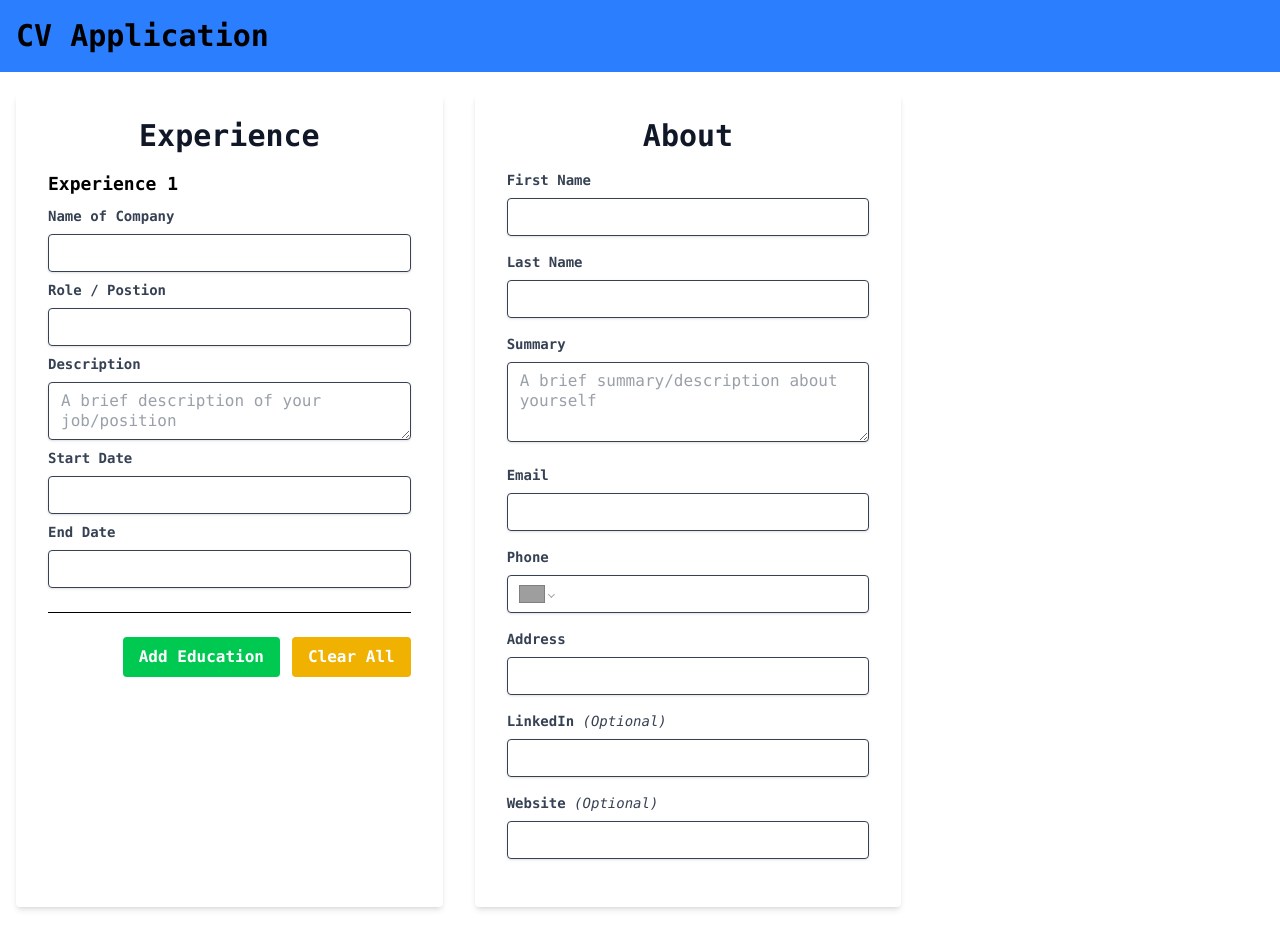
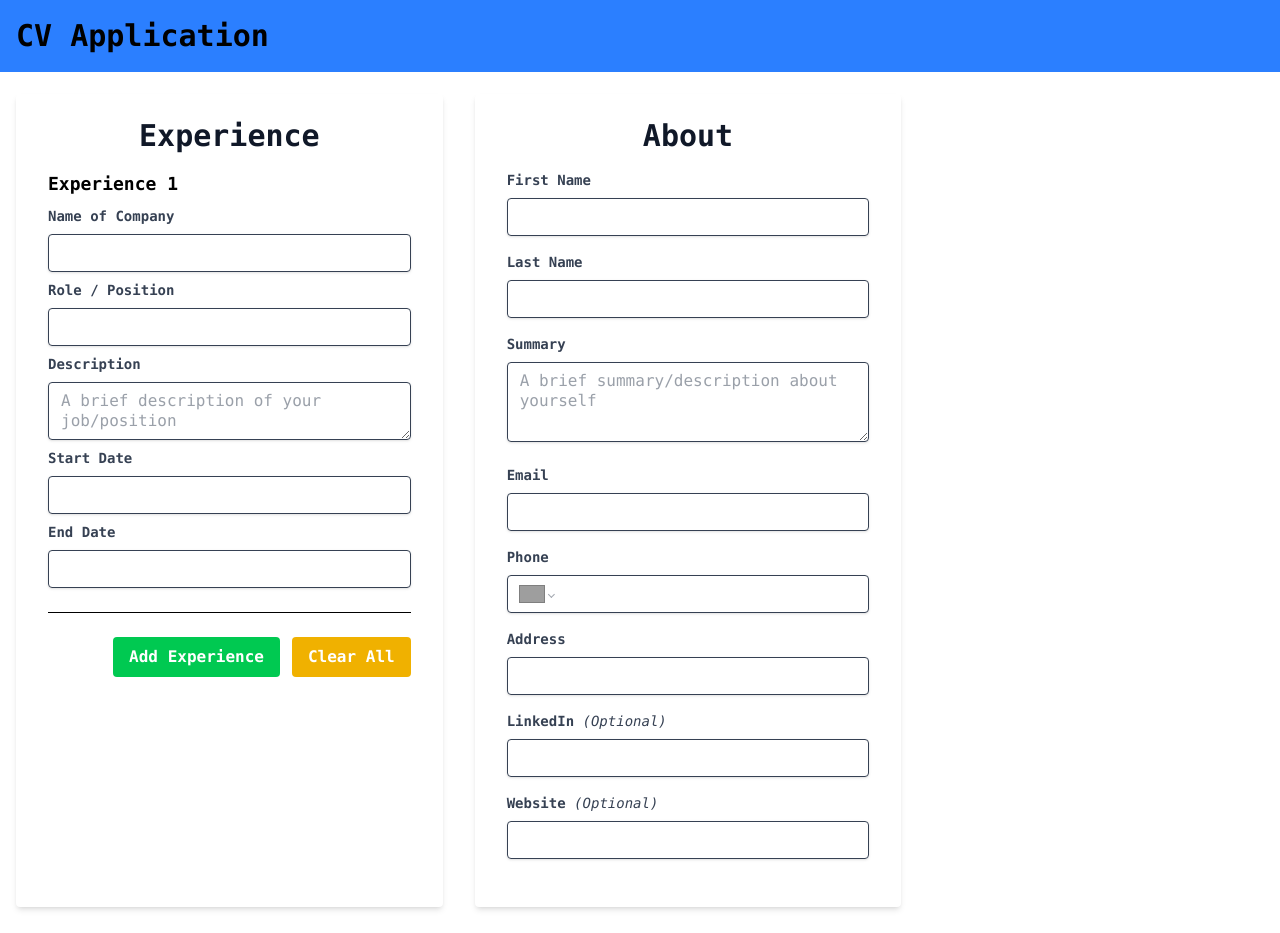
Before and after one commit to KwesitheDev/CV-Application, a React (Vite) app: page / in a window 1280 px wide. Built offline with nearby package versions, Linux system fonts and the light colour scheme; grey boxes are pictures that could not be loaded.

Commit message:
fixed setExperience, wrong handlers in inputs, and button label

```diff
--- a/src/components/Experience.jsx
+++ b/src/components/Experience.jsx
@@ -1,54 +1,65 @@
-import { useState } from "react"
+import { useState, useEffect } from "react";
 
 const Experience = ({ onChange }) => {
     const [experience, setExperience] = useState([
         {
-            nameOfCompany: '',
-            startDate: '',
-            endDate: '',
-            role: '',
-            description: '',
-        }
-    ])
+            nameOfCompany: "",
+            startDate: "",
+            endDate: "",
+            role: "",
+            description: "",
+        },
+    ]);
+
+    useEffect(() => {
+        onChange("experience", experience);
+    }, [experience]);
 
     const handleExperienceChange = (index, e) => {
-        const { name, value } = e.target
-        const updatedExperience = [...experience]
+        const { name, value } = e.target;
+        const updatedExperience = [...experience];
         updatedExperience[index][name] = value;
-        setExperience(updatedEducation)
-    }
+        setExperience(updatedExperience);
+    };
 
     const addExperience = () => {
         setExperience([
-            ...experience, {
-                nameOfCompany: '',
-                startDate: '',
-                endDate: '',
-                role: '',
-                description: '',
-            }
-        ])
-    }
+            ...experience,
+            {
+                nameOfCompany: "",
+                startDate: "",
+                endDate: "",
+                role: "",
+                description: "",
+            },
+        ]);
+    };
 
     const deleteExperience = (indexToRemove) => {
         const updatedExperience = experience.filter((_, index) => index !== indexToRemove);
-        setExperience(updatedExperience.length ? updatedExperience : [{
-            nameOfCompany: '',
-            startDate: '',
-            endDate: '',
-            role: '',
-            description: '',
-        }]);
+        setExperience(
+            updatedExperience.length
+                ? updatedExperience
+                : [
+                    {
+                        nameOfCompany: "",
+                        startDate: "",
+                        endDate: "",
+                        role: "",
+                        description: "",
+                    },
+                ]
+        );
     };
 
     const removeAllExperience = () => {
         setExperience([
             {
-                nameOfCompany: '',
-                startDate: '',
-                endDate: '',
-                role: '',
-                description: '',
+                nameOfCompany: "",
+                startDate: "",
+                endDate: "",
+                role: "",
+                description: "",
             },
         ]);
     };
@@ -58,7 +69,7 @@ const Experience = ({ onChange }) => {
             <h2 className="section-h2">Experience</h2>
 
             {experience.map((entry, index) => (
-                <div className="mb-6 border-b pb-4 ">
+                <div key={index} className="mb-6 border-b pb-4">
                     <div className="flex justify-between items-center mb-2">
                         <h3 className="text-lg font-semibold">Experience {index + 1}</h3>
                         {experience.length > 1 && (
@@ -71,65 +82,41 @@ const Experience = ({ onChange }) => {
                             </button>
                         )}
                     </div>
-                    <div className="flex flex-col mb-2">
-                        <label className="label" htmlFor={`nameOfCompany-${index}`}>Name of Company</label>
-                        <input
-                            className="input"
-                            id={`nameOfCompany-${index}`}
-                            name="nameOfCompany"
-                            type="text"
-                            value={entry.nameOfCompany}
-                            onChange={(e) => handleInputChange(index, e)}
-                        />
-                    </div>
 
-                    <div className="flex flex-col mb-2">
-                        <label className="label" htmlFor={`role-${index}`}>Role / Postion</label>
-                        <input
-                            className="input"
-                            id={`role-${index}`}
-                            name="role"
-                            type="text"
-                            value={entry.role}
-                            onChange={(e) => handleInputChange(index, e)}
-                        />
-                    </div>
-                    <div className="flex flex-col mb-2">
-                        <label className="label" htmlFor={`description-${index}`}>Description</label>
-                        <textarea
-                            placeholder="A brief description of your job/position"
-                            className="input"
-                            id={`description-${index}`}
-                            name="description"
-                            type="text"
-                            value={entry.description}
-                            onChange={(e) => handleInputChange(index, e)}
-                        />
-                    </div>
-
-                    <div className="flex flex-col mb-2">
-                        <label className="label" htmlFor={`startDate-${index}`}>Start Date</label>
-                        <input
-                            className="input"
-                            id={`startDate-${index}`}
-                            name="startDate"
-                            type="text"
-                            value={entry.startDate}
-                            onChange={(e) => handleInputChange(index, e)}
-                        />
-                    </div>
-                    <div className="flex flex-col mb-2">
-                        <label className="label" htmlFor={`endDate-${index}`}>End Date</label>
-                        <input
-                            className="input"
-                            id={`endDate-${index}`}
-                            name="endDate"
-                            type="text"
-                            value={entry.endDate}
-                            onChange={(e) => handleInputChange(index, e)}
-                        />
-                    </div>
-
+                    {["nameOfCompany", "role", "description", "startDate", "endDate"].map((field) => (
+                        <div className="flex flex-col mb-2" key={field}>
+                            <label className="label" htmlFor={`${field}-${index}`}>
+                                {field === "nameOfCompany"
+                                    ? "Name of Company"
+                                    : field === "role"
+                                        ? "Role / Position"
+                                        : field === "startDate"
+                                            ? "Start Date"
+                                            : field === "endDate"
+                                                ? "End Date"
+                                                : "Description"}
+                            </label>
+                            {field === "description" ? (
+                                <textarea
+                                    className="input"
+                                    id={`${field}-${index}`}
+                                    name={field}
+                                    placeholder="A brief description of your job/position"
+                                    value={entry[field]}
+                                    onChange={(e) => handleExperienceChange(index, e)}
+                                />
+                            ) : (
+                                <input
+                                    className="input"
+                                    id={`${field}-${index}`}
+                                    name={field}
+                                    type="text"
+                                    value={entry[field]}
+                                    onChange={(e) => handleExperienceChange(index, e)}
+                                />
+                            )}
+                        </div>
+                    ))}
                 </div>
             ))}
 
@@ -139,7 +126,7 @@ const Experience = ({ onChange }) => {
                     className="bg-green-500 hover:bg-green-700 text-white font-bold py-2 px-4 rounded"
                     onClick={addExperience}
                 >
-                    Add Education
+                    Add Experience
                 </button>
 
                 <button
@@ -150,10 +137,8 @@ const Experience = ({ onChange }) => {
                     Clear All
                 </button>
             </div>
+        </section>
+    );
+};
 
-        </section>
-    )
-
-}
-
-export default Experience
+export default Experience;
```
